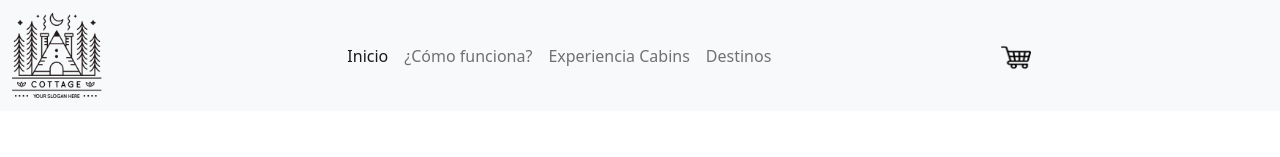
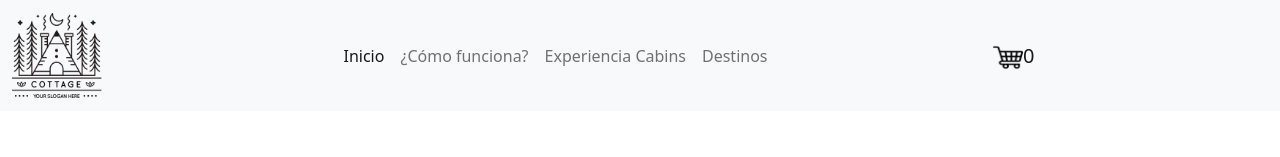
Before and after one commit to E-SOTO/cabanas-app, a React (Create React App) app: page / in a window 1280 px wide. Shown: the top 157 px of the page. Built offline with nearby package versions, Linux system fonts and the light colour scheme.

Commit message:
Se agrega carrito

```diff
--- a/src/App.js
+++ b/src/App.js
@@ -6,11 +6,13 @@ import { BrowserRouter, Route, Routes } from 'react-router-dom';
 import ItemDetailContainer from './components/ItemDetailContainer';
 import NotFoundPage from './components/NotFoundPage';
 import DestinationListContainer from './components/DestinationListContainer';
+import { CartContextProvider } from './storage/cartContext';
 
 
 function App() {
   return (
     <div>
+      <CartContextProvider>
         <BrowserRouter>
           <NavBar/>
             <Routes>
@@ -21,6 +23,7 @@ function App() {
               <Route path="*" element={<NotFoundPage/>} />
             </Routes>
         </BrowserRouter>
+      </CartContextProvider>
     </div>
   );
 }
--- a/src/components/CartWidget.jsx
+++ b/src/components/CartWidget.jsx
@@ -1,10 +1,11 @@
 import React from 'react'
 import { Link } from 'react-router-dom'
 
-function CartWidget() {
+function CartWidget({count}) {
   return (
     <Link className="navbar-brand" to="/carrito">
         <img src="./assets/shopping-cart.png" alt="Bootstrap" width="30" height="25"/>
+        <span>{count}</span>
     </Link>
   )
 }
--- a/src/components/ItemCount.jsx
+++ b/src/components/ItemCount.jsx
@@ -1,7 +1,7 @@
 import { useState } from "react";
 import ButtonChild from "./ButtonChild";
 
-function ItemCount() {
+function ItemCount({onAddToCart}) {
     const[count,setCount]=useState(0);
 
     function handleAdd(){
@@ -22,7 +22,7 @@ function ItemCount() {
                 <ButtonChild onClick={handleAdd} className="btn btn-primary">+</ButtonChild>
             </div>
             <div class="d-flex justify-content-center">
-                <ButtonChild className="btn btn-primary">Agregar al carrito</ButtonChild>
+                <ButtonChild onClick={() => onAddToCart(count)} className="btn btn-primary">Agregar al carrito</ButtonChild>
             </div>
         </div>
     );
--- a/src/components/ItemDetailContainer.jsx
+++ b/src/components/ItemDetailContainer.jsx
@@ -1,24 +1,32 @@
 import React, { useState, useEffect } from 'react'
+import { useContext } from 'react';
 import { useParams } from 'react-router-dom';
 import Swal from 'sweetalert2';
+import withReactContent from 'sweetalert2-react-content';
 import {getOneCabin} from "../services/mockAsyncService"
-import Item from './Item';
+import { cartContext } from '../storage/cartContext';
 import ItemCount from './ItemCount';
 import ItemDetails from './ItemDetails';
 
 function ItemDetailContainer() {
     const [cabin, setCabin]= useState([]);
+    let { itemid }=useParams();
+    const MySwal = withReactContent(Swal)
 
-    let { itemid }=useParams();
+    const {addCabin } = useContext(cartContext);
 
-    function handleAddToCart(){
-      Swal.fire(
-        '¡Excelente!',
-        `Agregaste noche en ${cabin.title} al carrito`,
-        'success'
+    const { cart } = useContext(cartContext);
 
-      );
 
+    function handleAddToCart(count){
+      console.log("Hola");
+      MySwal.fire({
+        title:'¡Excelente!',
+        text:`Agregaste ${count} noche(s) en ${cabin.title} al carrito`,
+        icon:'success'
+      });
+      cabin.count=count
+      addCabin(cabin);
     }
 
     useEffect(()=> {
@@ -44,7 +52,7 @@ function ItemDetailContainer() {
                 city={cabin.city}
                 price={cabin.price}
               />
-              <ItemCount />
+              <ItemCount onAddToCart={handleAddToCart}/>
             </div>
           </div>
         </div>
--- a/src/components/NavBar.jsx
+++ b/src/components/NavBar.jsx
@@ -1,8 +1,14 @@
 import React from 'react'
+import { useContext } from 'react'
 import { Link } from 'react-router-dom'
+import { cartContext } from '../storage/cartContext'
 import CartWidget from './CartWidget'
 
 function NavBar() {
+
+  const {getTotalItems} = useContext(cartContext);
+
+
   return (
     <>
 
@@ -45,7 +51,7 @@ function NavBar() {
                 </Link>
               </li>
             </ul>
-            <CartWidget/>
+            <CartWidget count={getTotalItems()}/>
           </div>
         </div>
       </nav>
--- a/src/storage/cartContext.jsx
+++ b/src/storage/cartContext.jsx
@@ -0,0 +1,36 @@
+import {createContext, useState } from "react";
+
+export const cartContext = createContext();
+
+export function CartContextProvider(props){
+    const [cart,setCart] = useState([]);
+    /* const [total,setTotal] = useState(0); */
+
+    function addCabin(cabin){
+        setCart([...cart,cabin]);
+    }
+
+    function removeCabin(){
+
+    }
+
+    function clearCart(){
+    }
+
+    function getTotalItems(){
+        let total=0;
+        cart.forEach((cabin) => (total+= 1));
+        return total;
+    }
+
+    function getTotalPriceInCart(){
+        return 999;
+    }
+
+    const value = {cart, addCabin, getTotalItems};
+    return(
+        <cartContext.Provider value={value}>
+            {props.children}
+        </cartContext.Provider>
+    );
+}
```
Lines whose indentation alone changed are shown as unchanged.
